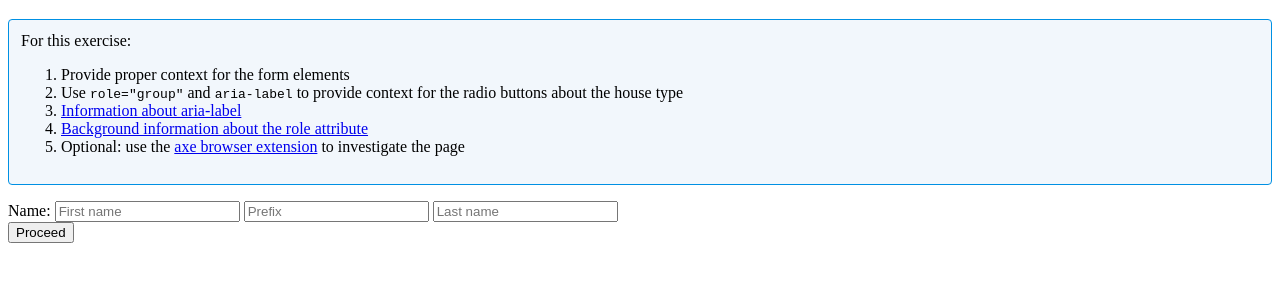
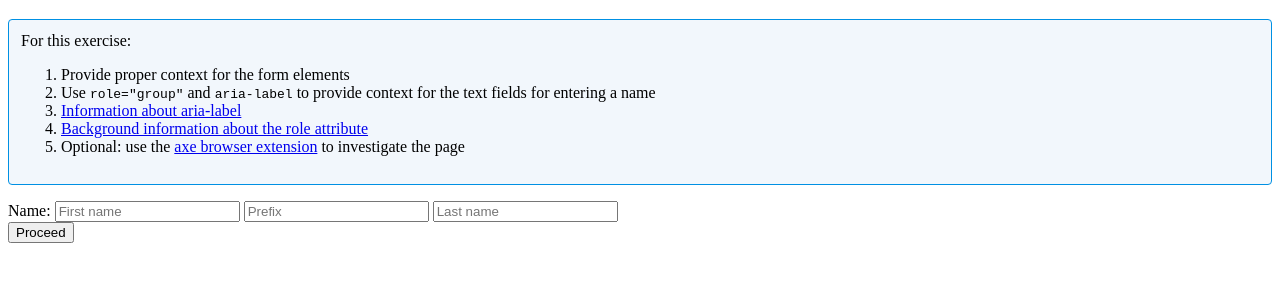
Before and after one commit to cstegeman/accessibility-workshop, a website built with Parcel: page src/aria-part-2.html in a window 1280 px wide. Shown: the part 61-342 px from the top of the page. Built offline with nearby package versions, Linux system fonts and the light colour scheme.

Commit message:
Fix exercise description for aria part 2

```diff
--- a/src/aria-part-2.html
+++ b/src/aria-part-2.html
@@ -12,7 +12,7 @@
         For this exercise:
         <ol>
             <li>Provide proper context for the form elements</li>
-            <li>Use <code>role="group"</code> and <code>aria-label</code> to provide context for the radio buttons about the house type</li>
+            <li>Use <code>role="group"</code> and <code>aria-label</code> to provide context for the text fields for entering a name</li>
             <li><a href="https://www.coolblue.nl/design-system/guidelines/accessibility/accessible-names" target="_blank">Information about aria-label</a></li>
             <li><a href="https://www.w3.org/TR/WCAG20-TECHS/ARIA14.html" target="_blank">Background information about the role attribute</a></li>
             <li>Optional: use the <a href="https://www.deque.com/axe/">axe browser extension</a> to investigate the page</li>
```
